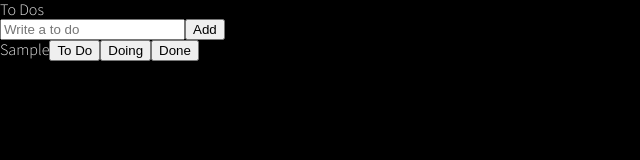
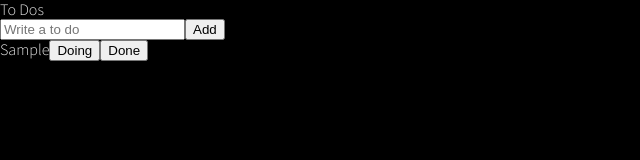
Before and after one commit to Jiwon-Jeong99/React-todoList, a React (Create React App) app in the folder todolist/: page / in a window 1280 px wide. Both pictures are taken after typing "Sample" into the empty fields and a click on the button "Add". Shown: the top 160 px of the page, without its empty margins (0-640 px from the left). Built offline with nearby package versions, Linux system fonts and the light colour scheme.

Commit message:
new&old todo

```diff
--- a/todolist/src/components/ToDo.tsx
+++ b/todolist/src/components/ToDo.tsx
@@ -1,12 +1,32 @@
-import { IToDo } from "../atoms";
+import { IToDo, toDoState } from "../atoms";
+import { useSetRecoilState } from "recoil";
 
-function ToDo({ text }: IToDo) {
+function ToDo({ text, category, id }: IToDo) {
+  const setToDos = useSetRecoilState(toDoState);
+  const onClick = (newCategory: IToDo["category"]) => {
+    //todo 수정 - 현재 todo의 id값을 찾기(index로 0,1,2...)
+    setToDos((oldToDos) => {
+      //props로부터 오는 id와 toDo.id가 같은지 확인
+      const targetIndex = oldToDos.findIndex((toDo) => toDo.id === id);
+      const oldToDo = oldToDos[targetIndex];
+      const newToDo = { text, id, newCategory };
+      console.log(oldToDo, newToDo);
+      return oldToDos;
+    });
+  };
   return (
     <li>
-        <span>{text}</span>
-        <button>To Do</button>
-        <button>Doing</button>
-        <button>Done</button>
+      <span>{text}</span>
+      {/* onclick하면 인자가 넘어갈 수 있도록 함수형태로 */}
+      {category !== "TO_DO" && (
+        <button onClick={() => onClick("TO_DO")}>To Do</button>
+      )}
+      {category !== "DOING" && (
+        <button onClick={() => onClick("DOING")}>Doing</button>
+      )}
+      {category !== "DONE" && (
+        <button onClick={() => onClick("DONE")}>Done</button>
+      )}
     </li>
   );
 }
--- a/todolist/src/components/ToDoList.tsx
+++ b/todolist/src/components/ToDoList.tsx
@@ -5,8 +5,9 @@ import CreateToDo from "./CreateToDo";
 import ToDo from "./ToDo";
 
 function ToDoList() {
-  // 값을 가져오기만 하면 됨
+  // 입력해서 atom에 저장된 값을 가져오기만 하면 됨
   const toDos = useRecoilValue(toDoState);
+  console.log(toDos);
   return (
     <div>
       <h1>To Dos</h1>
```
